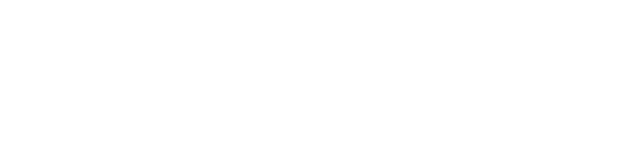
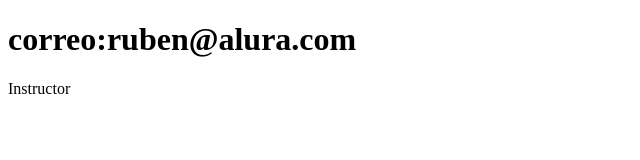
Before and after one commit to Ruben2802/sistema-de-registro, a plain HTML site: page index.html in a window 1280 px wide. Shown: the whole page, without its empty margins (0-640 px from the left). Drawn offline with Linux system fonts and the light colour scheme.

Commit message:
actualiza el contacto

```diff
--- a/index.html
+++ b/index.html
@@ -6,6 +6,7 @@
     <title>Sistema de Registro de Juegos</title>
 </head>
 <body>
-
+    <h1> correo:ruben@alura.com</h1>
+        <p>Instructor</p>
 </body>
 </html>
```
